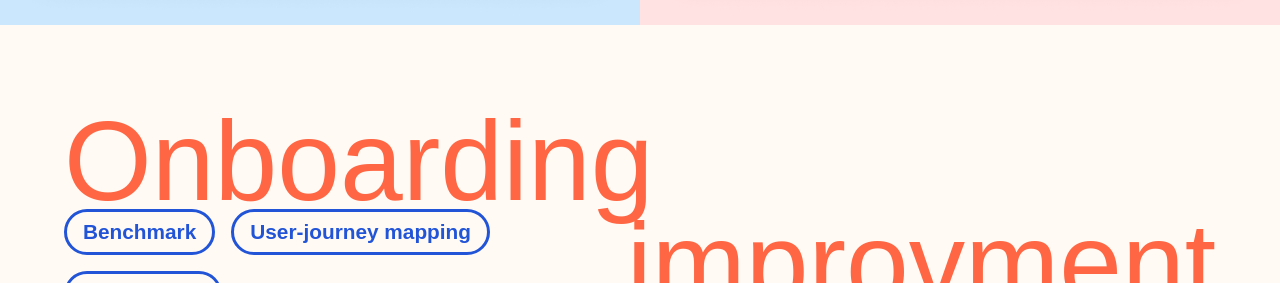
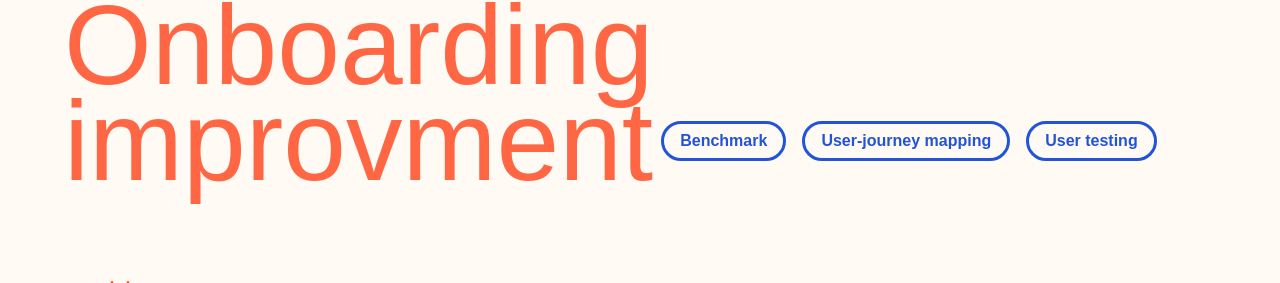
Before and after one commit to TitouMartin/portfolio, a Nuxt app: page /amikeo in a window 1280 px wide. Shown: the part 2517-2800 px from the top of the page. Built offline with nearby package versions, Linux system fonts and the light colour scheme; a web font is replaced by a local one.

Commit message:
better small computer screens layout

```diff
--- a/assets/style/_landing-page.scss
+++ b/assets/style/_landing-page.scss
@@ -30,7 +30,7 @@
                     }
                 }
 
-            @media ($mobile) {
+            @media ($screen-xs) {
             // for mobile devices
 
                 &.desktop {
--- a/assets/style/_main.scss
+++ b/assets/style/_main.scss
@@ -134,7 +134,6 @@
 }
 
 .project-container {
-    // margin-bottom: base-unit(15);
     display: flex;
     flex-direction: row;
     align-items: center;
@@ -195,31 +194,20 @@
 
 
         &.amikeo {
-
-            @media ($desktop) {
-            // for desktop devices
-                transform: translate(-73%, 121%);
-            }
+            transform: translate(-73%, 121%);
 
             @media ($mobile) {
-            // for mobile devices
                 bottom: -3vh;
                 left: 24vw;
             }
         }
 
         &.sofya {
-
-            @media ($desktop) {
-                // for desktop devices
-                transform: translate(42%, -50%);
-            }
+            transform: translate(42%, -50%);
 
             @media ($mobile) {
-            // for mobile devices
                 left: -1vw;
                 top: 24vh;
-
             }
         }
     }
--- a/assets/style/_project-page.scss
+++ b/assets/style/_project-page.scss
@@ -15,8 +15,13 @@
         @media ($mobile) {
             flex-direction: column;
             margin-bottom: base-unit(6);
+        }
+
 
         .big-text.amikeo {
+            transform: translate(-60%, 145%);
+
+            @media ($mobile) {
                 margin-top: -3vh;
                 padding-left: base-unit(2);
                 width: 100%;
@@ -55,8 +60,6 @@
         display: flex;
         flex-direction: column;
 
-        @media ($desktop) {
-            // for desktop devices
         .order-text-1 {
             order: 1;
         }
@@ -70,7 +73,6 @@
             order: 4;
         }
 
-        }
 
         @media ($mobile) {
         // for mobile devices
@@ -104,6 +106,7 @@
             .chip {
                 padding: $base-unit base-unit(2);
                 border-radius: base-unit(5);
+                font-size: $text-block-mobile;
 
                 @media ($mobile) {
                     padding: base-unit(.5) $base-unit;
@@ -125,6 +128,14 @@
             display: flex;
             flex-direction: row;
 
+            .block {
+                width: calc(50% - ($split-gap/2));
+
+                &:first-child {
+                    margin-right: $split-gap;
+                }
+            }
+
             @media ($mobile) {
                 flex-direction: column;
 
@@ -132,22 +143,11 @@
                     margin-bottom: base-unit(3);
                 }
             }
-
-            @media ($desktop) {
-                .block {
-                    width: calc(50% - ($split-gap/2));
-
-                    &:first-child {
-                        margin-right: $split-gap;
-                    }
-                }
-            }
-
         }
 
         .case-study-title-desktop {
 
-            @media($mobile) {
+            @media($screen-xs) {
                 display: none;
             }
 
@@ -155,15 +155,19 @@
                 line-height: 12vh;
             }
 
-            .chips-container {
-                margin-bottom: 0;
-            }
-
             .second-line {
                 display: flex;
                 flex-direction: row;
                 align-items: center;
-                justify-content: space-between;
+                justify-content: right;
+                flex-wrap: wrap;
+                gap: $base-unit;
+
+                .chips-container {
+                    margin-bottom: 0;
+                    order: 2;
+                    flex-grow: 1;
+                }
             }
         }
 
@@ -193,11 +197,15 @@
 
         &.amikeo-10-iphones {
             background-color: $light-green;
+
+            @media ($mobile) {
                 margin-bottom: base-unit(6);
+            }
 
 
             img {
                 width: 100%;
+                height: 90vh;
                 background-position: center;
                 background-size: cover;
 
--- a/assets/style/_variables.scss
+++ b/assets/style/_variables.scss
@@ -46,7 +46,7 @@
 
 // ------------ BREAKPOINTS ------------
 $mobile: 'max-width: 599px';
-$lt-md: 'max-width: 959px';
+$screen-xs: 'max-width: 959px';
 $lt-lg: 'max-width: 1279px';
 $lt-xl: 'max-width: 1919px';
 $gt-xs: 'min-width: 600px';
```
Lines whose indentation alone changed are shown as unchanged.
